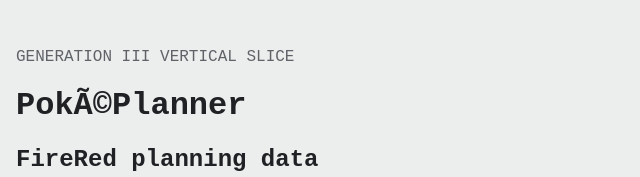
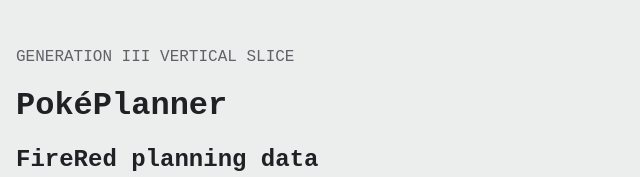
Before and after one commit to Phlares/PokePlanner, a React (Vite) app in the folder dev/: page / in a window 1280 px wide. Shown: the top 177 px of the page, without its empty margins (0-640 px from the left). Built offline with nearby package versions, Linux system fonts and the light colour scheme.

Commit message:
fix: correct UTF-8 app title

```diff
--- a/dev/src/App.tsx
+++ b/dev/src/App.tsx
@@ -3,7 +3,7 @@ export function App() {
     <main className="app-shell">
       <header>
         <p className="eyebrow">Generation III vertical slice</p>
-        <h1>PokÃ©Planner</h1>
+        <h1>PokéPlanner</h1>
       </header>
       <section aria-labelledby="data-status-heading">
         <h2 id="data-status-heading">FireRed planning data</h2>
--- a/dev/tsconfig.node.json
+++ b/dev/tsconfig.node.json
@@ -6,6 +6,7 @@
     "moduleResolution": "Bundler",
     "allowImportingTsExtensions": true,
     "strict": true,
+    "tsBuildInfoFile": "./.cache/tsconfig.node.tsbuildinfo",
     "types": ["node"]
   },
   "include": ["vite.config.ts", "scripts/**/*.ts"]
```
Also changed, not shown: 1 other file (tests, documents, lock files or other folders).
